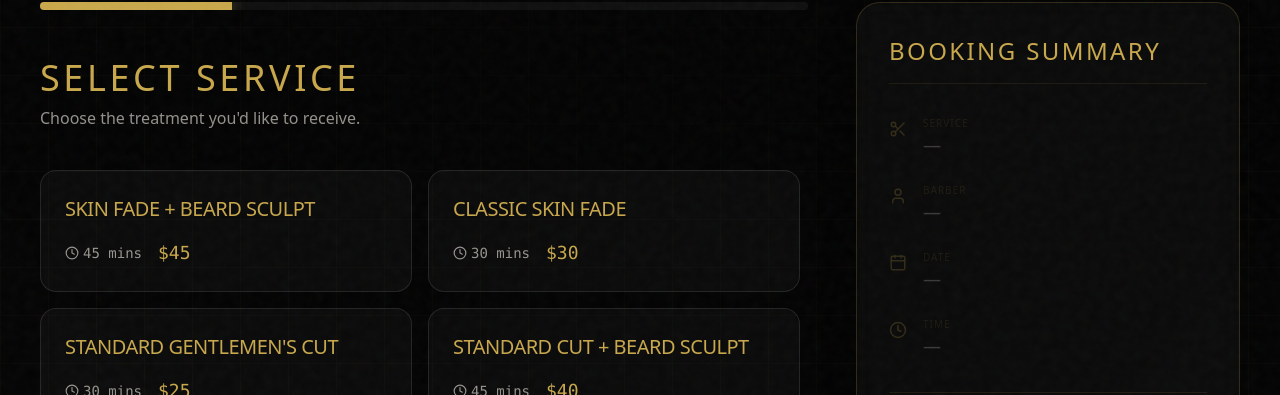
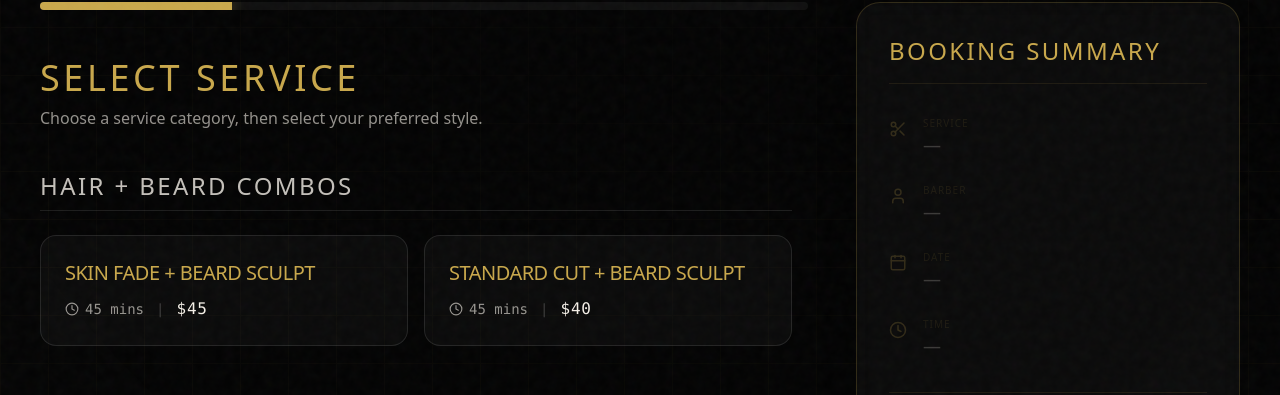
Before and after one commit to Madsunmedia/JB-Barder-Shop, a Next.js app: page /book in a window 1280 px wide. Shown: the part 405-800 px from the top of the page. Built offline with nearby package versions, Linux system fonts and the light colour scheme; no server answers; a web font is replaced by a local one.

Commit message:
UI: Refactor Booking Services step to group items logically, update typography hierarchy, and organize content for a cleaner, premium user experience

```diff
--- a/components/Booking/Step1_Services.tsx
+++ b/components/Booking/Step1_Services.tsx
@@ -5,15 +5,47 @@ import { SERVICES_DATA } from "@/lib/services-data";
 import { Check, Clock } from "lucide-react";
 
 export default function Step1_Services({ selected, onSelect, onNext }: any) {
+
+  // Group and order services smartly
+  const CATEGORY_GROUPS = [
+    {
+      title: "Hair + Beard Combos",
+      items: SERVICES_DATA.filter(s => s.id === "skin-fade-beard" || s.id === "regular-cut-beard")
+    },
+    {
+      title: "Haircuts",
+      items: SERVICES_DATA.filter(s => s.id === "skin-fade" || s.id === "regular-cut" || s.id === "seniors-cut")
+    },
+    {
+      title: "Beard & Shave",
+      items: SERVICES_DATA.filter(s => s.category === "beard" || s.category === "shave")
+    },
+    {
+      title: "Kids (12 & Under)",
+      items: SERVICES_DATA.filter(s => s.category === "kids")
+    },
+    {
+      title: "Grooming & Extras",
+      items: SERVICES_DATA.filter(s => s.category === "grooming")
+    }
+  ];
+
   return (
     <div className="space-y-10">
       <div className="space-y-2">
         <h2 className="text-4xl font-accent text-gold uppercase tracking-widest">Select Service</h2>
-        <p className="text-warm-white/60">Choose the treatment you&apos;d like to receive.</p>
+        <p className="text-warm-white/60">Choose a service category, then select your preferred style.</p>
       </div>
 
-      <div className="grid grid-cols-1 md:grid-cols-2 gap-4 max-h-[500px] overflow-y-auto pr-2 custom-scrollbar">
-        {SERVICES_DATA.map((service) => (
+      <div className="max-h-[500px] overflow-y-auto pr-4 custom-scrollbar space-y-12">
+        {CATEGORY_GROUPS.map((group, idx) => (
+          group.items.length > 0 && (
+            <div key={idx} className="space-y-6">
+              <h3 className="text-2xl font-accent text-warm-white/80 uppercase tracking-widest border-b border-white/10 pb-2">
+                {group.title}
+              </h3>
+              <div className="grid grid-cols-1 md:grid-cols-2 gap-4">
+                {group.items.map((service) => (
                   <button
                     key={service.id}
                     onClick={() => onSelect(service)}
@@ -23,22 +55,29 @@ export default function Step1_Services({ selected, onSelect, onNext }: any) {
                         : "glass border-white/10 hover:border-gold/50"
                     }`}
                   >
-            <div className="flex justify-between items-start mb-4">
-              <h3 className="text-xl font-accent text-gold uppercase">{service.name}</h3>
+                    <div className="flex justify-between items-start mb-3">
+                      <h4 className="text-xl font-accent text-gold uppercase leading-tight pr-4">
+                        {service.name.replace(" (12 & Under)", "").replace(" (65+)", "")}
+                      </h4>
                       {selected?.id === service.id && (
-                <motion.div initial={{ scale: 0 }} animate={{ scale: 1 }} className="text-gold">
+                        <motion.div initial={{ scale: 0 }} animate={{ scale: 1 }} className="text-gold flex-shrink-0">
                           <Check size={24} />
                         </motion.div>
                       )}
                     </div>
-            <div className="flex items-center gap-4 text-warm-white/60 font-mono text-sm">
-              <span className="flex items-center gap-1"><Clock size={14} /> {service.duration}</span>
-              <span className="text-gold font-accent text-lg">${service.price}</span>
+                    <div className="flex items-center gap-3 text-warm-white/60 font-mono text-sm">
+                      <span className="flex items-center gap-1.5"><Clock size={14} /> {service.duration}</span>
+                      <span className="text-white/20">|</span>
+                      <span className="text-warm-white font-accent text-base tracking-wider">${service.price}</span>
                     </div>
 
                     {/* Hover Glow */}
                     <div className="absolute inset-0 bg-gold/5 opacity-0 group-hover:opacity-100 transition-opacity" />
                   </button>
+                ))}
+              </div>
+            </div>
+          )
         ))}
       </div>
 
```
Lines whose indentation alone changed are shown as unchanged.
